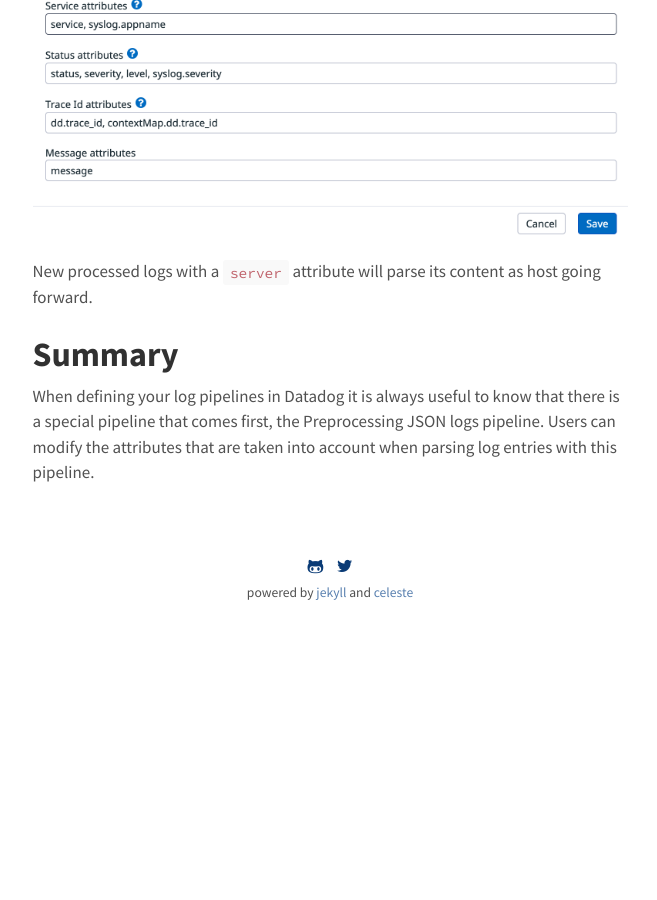
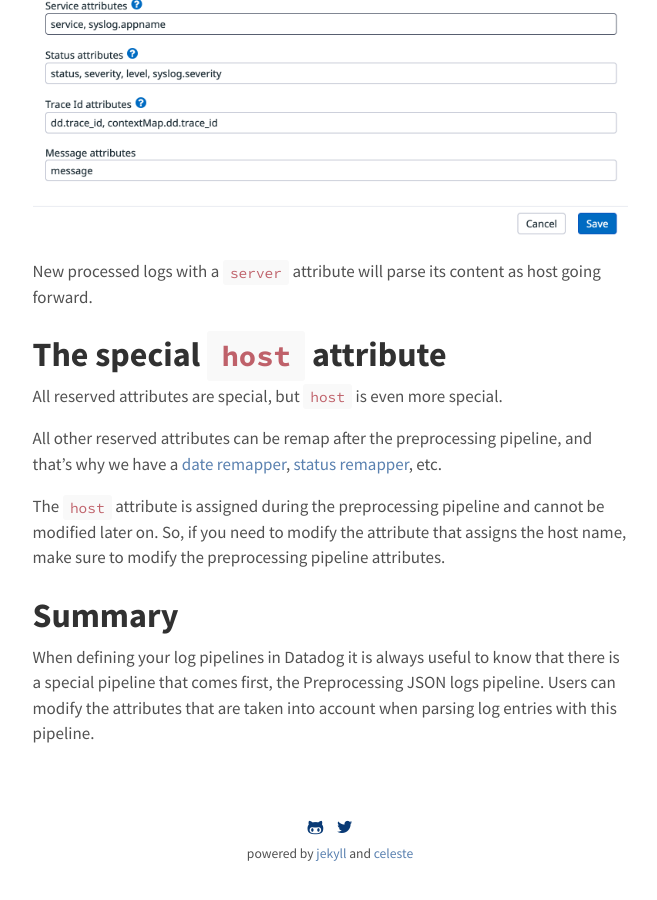
Before and after one commit to arapulido/arapulido.github.io, a Jekyll site: the page built from blog/_posts/2022-03-11-datadog-log-preprocessing.markdown, in a window 1280 px wide and 900 px high, scrolled down 1942 px. Shown: the whole window, without its empty margins (310-967 px from the left). Built offline with Jekyll 4.4.1, drawn with Linux system fonts in a browser that asks for light colours; before the commit the page ends 2581 px from its top, so only the background shows below that; some of the changed text lies outside the part shown.

Commit message:
Improve preprocessing blog post

```diff
--- a/blog/_posts/2022-03-11-datadog-log-preprocessing.markdown
+++ b/blog/_posts/2022-03-11-datadog-log-preprocessing.markdown
@@ -14,7 +14,7 @@ But what you may not know is that before a log entry goes through the different
 
 # The JSON Preprocessing pipeline
 
-There are a series of reserved attributes for logs at Datadog that are particularly important for log management and data correlation: `date`, `host`, `service`, `status`, `traceid` and `message`.
+There is a set of [reserved attributes](https://docs.datadoghq.com/logs/log_configuration/attributes_naming_convention/#reserved-attributes) for logs at Datadog that are particularly important for log management and data correlation: `date`, `host`, `service`, `status`, `traceid` and `message`.
 
 If the log entry is in JSON format, Datadog tries to parse those elements in the Preprocessing pipeline, before the rest of the pipelines parse the log entry. This pipeline cannot be disabled.
 
@@ -40,6 +40,14 @@ You can add as many attributes as you need for each of the special parameters. I
 
 New processed logs with a `server` attribute will parse its content as host going forward.
 
+# The special `host` attribute
+
+All reserved attributes are special, but `host` is even more special.
+
+All other reserved attributes can be remap after the preprocessing pipeline, and that's why we have a [date remapper](https://docs.datadoghq.com/logs/log_configuration/processors/?tab=ui#log-date-remapper), [status remapper](https://docs.datadoghq.com/logs/log_configuration/processors/?tab=ui#log-status-remapper), etc.
+
+The `host` attribute is assigned during the preprocessing pipeline and cannot be modified later on. So, if you need to modify the attribute that assigns the host name, make sure to modify the preprocessing pipeline attributes.
+
 # Summary
 
 When defining your log pipelines in Datadog it is always useful to know that there is a special pipeline that comes first, the Preprocessing JSON logs pipeline. Users can modify the attributes that are taken into account when parsing log entries with this pipeline.
```
